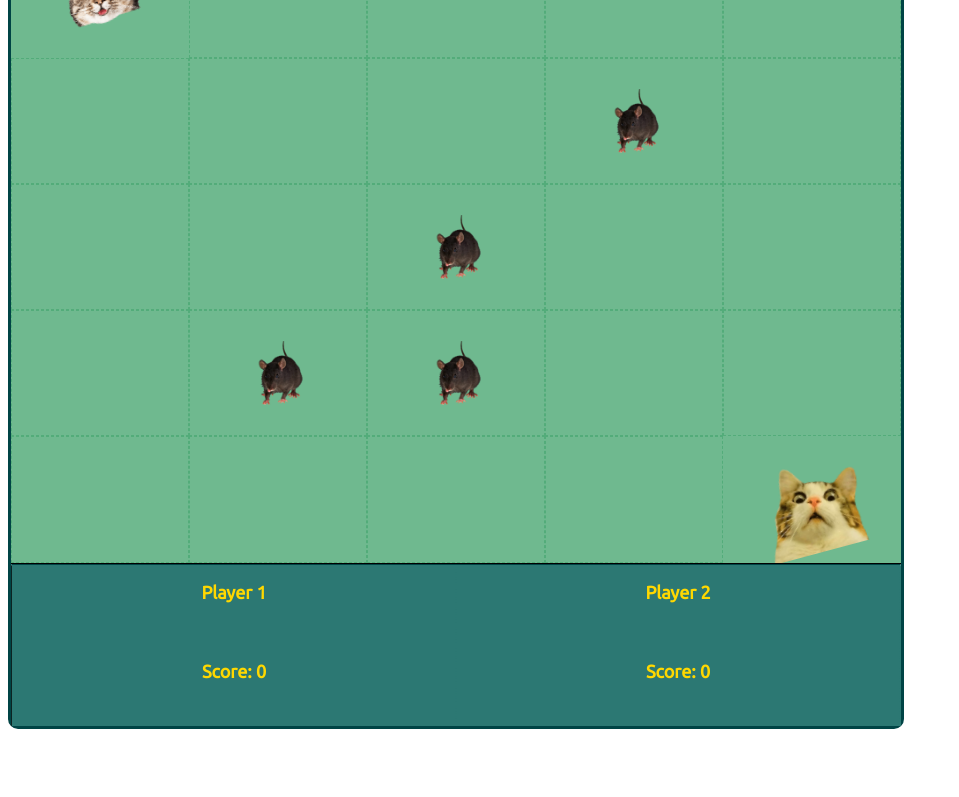
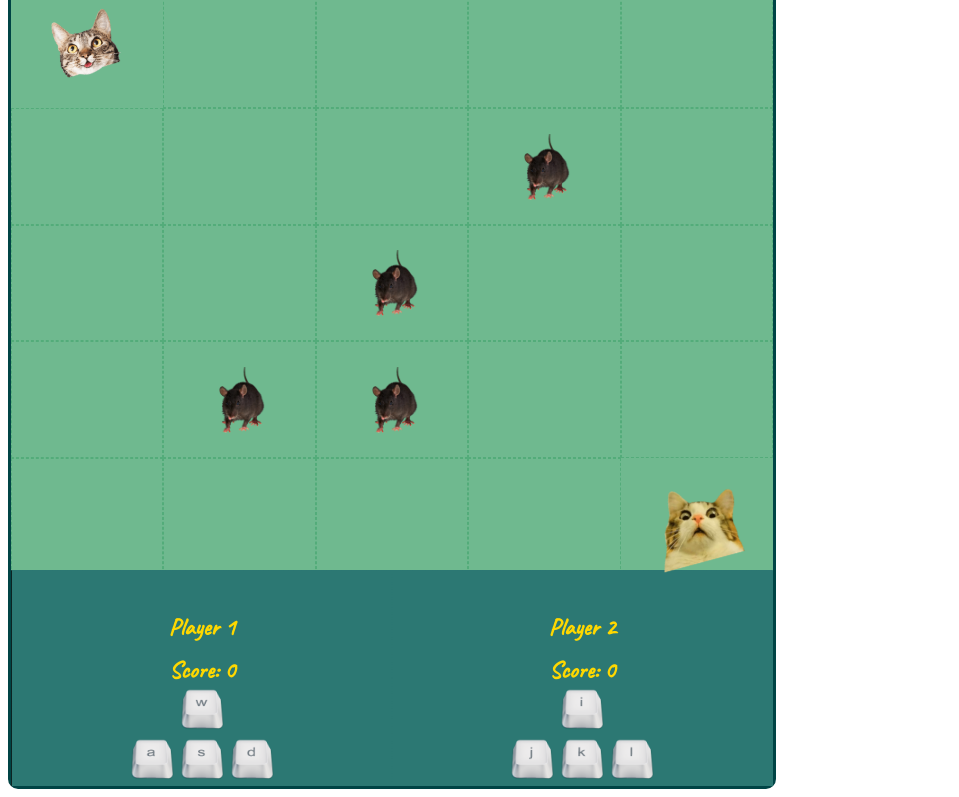
Before and after one commit to efratha94/Catch-The-Rat, a website: page dist/index.html in a window 1280 px wide. Shown: the part 79-876 px from the top of the page, without its empty margins (0-959 px from the left). Before the commit the page ends 816 px from the top, so only its background shows below. Drawn offline with nearby package versions, Linux system fonts and the light colour scheme.

Commit message:
styling pretty much done

```diff
--- a/dist/index.html
+++ b/dist/index.html
@@ -5,21 +5,26 @@
     <meta name="viewport" content="width=device-width, initial-scale=1.0">
     <meta http-equiv="X-UA-Compatible" content="ie=edge">
     <title>Document</title>
+    <link rel="stylesheet" href="https://use.fontawesome.com/releases/v5.12.0/css/all.css" integrity="sha384-REHJTs1r2ErKBuJB0fCK99gCYsVjwxHrSU0N7I1zl9vZbggVJXRMsv/sLlOAGb4M" crossorigin="anonymous">
     <link href="https://fonts.googleapis.com/css?family=Ubuntu&display=swap" rel="stylesheet">
+    <link href="https://fonts.googleapis.com/css?family=Caveat&display=swap" rel="stylesheet">
+    <link href="https://fonts.googleapis.com/css?family=Racing+Sans+One&display=swap" rel="stylesheet">
     <link rel="stylesheet" type="text/css" href="style.css" />
-
+    <title>Catch The Rat!</title>
 </head>
 <body>
+    <h1 class="big-title">Catch The Rat!</h1>
     <div id="container-all">
         <div id="game-container"></div>
         <div id="score-container"></div>
     </div>
 
+
     <script id="game-container-template" type="text/x-handlebars-template">
         {{#each matrix as |item i|}}
         <div class="row {{i}}">
             {{#each item as |spot h|}}
-            <div class="spot {{h}} spot-{{spot}}">{{spot}}</div>
+            <div class="spot {{h}} spot-{{spot}}"></div>
             {{/each}}
         </div>
         {{/each}}
@@ -28,9 +33,21 @@
     <script id="score-container-template" type="text/x-handlebars-template">
         <div class="player">Player 1
             <span class="player-score">Score: {{player1}}</span>
+            <div class="keyboard">
+                <img src="./letter-w-icon.png" class="up">
+                <img src="./letter-a-icon.png" class="left">
+                <img src="./letter-s-icon.png" class="down">
+                <img src="./letter-d-icon.png" class="right">
+            </div>
         </div>
         <div class="player">Player 2
             <span class="player-score">Score: {{player2}}</span>
+            <div class="keyboard">
+                <img src="./letter-i-icon.png" class="up">
+                <img src="./letter-j-icon.png" class="left">
+                <img src="./letter-k-icon.png" class="down">
+                <img src="./letter-l-icon.png" class="right">
+            </div>
         </div>
         </script>
 
--- a/dist/matrix.js
+++ b/dist/matrix.js
@@ -20,7 +20,7 @@ class Matrix {
 
     generateCoins(_matrix) {
         const randomNumber = Math.floor(Math.random() * 10) + 1
-        for (let coin = 0; coin < randomNumber; coin++) {
+        for (let coin = 1; coin < randomNumber; coin++) {
 
             const randomRow = Math.floor(Math.random() * 5)
             const randomCol = Math.floor(Math.random() * 5)
--- a/dist/style.css
+++ b/dist/style.css
@@ -5,8 +5,11 @@
     "game game game game game"
     "game game game game game"
     "game game game game game"
+    "game game game game game"
+    "game game game game game"
+    "game game game game game"
     "score score score score score";
-    width: 70vw;
+    width: 60vw;
     height: 100vh;
     box-sizing: border-box;
     border: 3px #004445 solid;
@@ -21,6 +24,8 @@
     overflow: hidden;
     border-bottom: groove 2px #004445;
     border-radius: 1px;
+    align-self: stretch;
+    height: 105%
 }
 
 #score-container{
@@ -28,16 +33,15 @@
     grid-area: score;
     grid-template-columns: 3fr 3fr;
     /* background-color: hsla(0, 69%, 67%, 0.63); */
-    font-family: 'Ubuntu', sans-serif;
-    font-size: 18px;
+    font-family: 'Caveat', cursive;
+    font-size: 24px;
     border-radius: 1px;
     border-left: 0.5px inset #2c7873;
     border-right: 0.5px inset #2c7873;
-    /* background: #42275a;   */
-    /* background: -webkit-linear-gradient(to bottom, #734b6d, #42275a);   */
-    /* background: linear-gradient(to bottom, #734b6d, #42275a);  */
     background-color: #2c7873;
-
+    box-sizing: border-box;
+    height: 90%;
+    align-self: flex-end;
 }
 
 .row{
@@ -52,12 +56,14 @@
 
 .player{
     display: grid;
-    grid-template-rows: 1fr 2fr;
+    grid-template-rows: 10% 20%;
     justify-items: center;
-    align-items: center;
+    align-content: flex-end;
+    align-items: flex-end;
     font-weight: bold;
     border: 1px #2c7873 dashed;
     color: #ffd800;
+
 }
 
 @keyframes flip{
@@ -102,7 +108,7 @@
 .spot-c{
     background-image: url("./rat.png");
     background-color: inherit;
-    background-size: 50%;
+    background-size: 60%;
     background-position: center;
     background-repeat: no-repeat;
     text-indent: -999px;
@@ -116,3 +122,45 @@
     text-indent: -999px;
     border: 1px dashed #53ac7a;
 }
+
+.big-title{
+    font-family: 'Racing Sans One', cursive;
+    text-align: start;
+    display: inline-block;
+    font-size: 40px;
+    font-weight: bold;
+    text-indent: 255px ;
+    margin-top: 5px;
+    margin-bottom: 5px;
+}
+.keyboard{
+    display: grid;
+    grid-template-areas:
+    ". up ."
+    "left down right";
+    align-self: flex-end;
+    margin: 0px;
+    padding: 0px;
+}
+
+.up{
+    width:50px;
+    height: 50px;
+    grid-area: up;
+}
+.left{
+    width:50px;
+    height: 50px;
+    grid-area: left;
+}
+.down{
+    width:50px;
+    height: 50px;
+    grid-area: down;
+}
+.right{
+    width:50px;
+    height: 50px;
+    grid-area: right;
+}
+/* add keyboard arrows and explain what to use!! */
```
Also changed, not shown: dist/letter-a-icon.png (added), dist/letter-d-icon.png (added), dist/letter-i-icon.png (added), dist/letter-j-icon.png (added), dist/letter-k-icon.png (added), dist/letter-l-icon.png (added), dist/letter-s-icon.png (added), dist/letter-w-icon.png (added), 1 other file.
